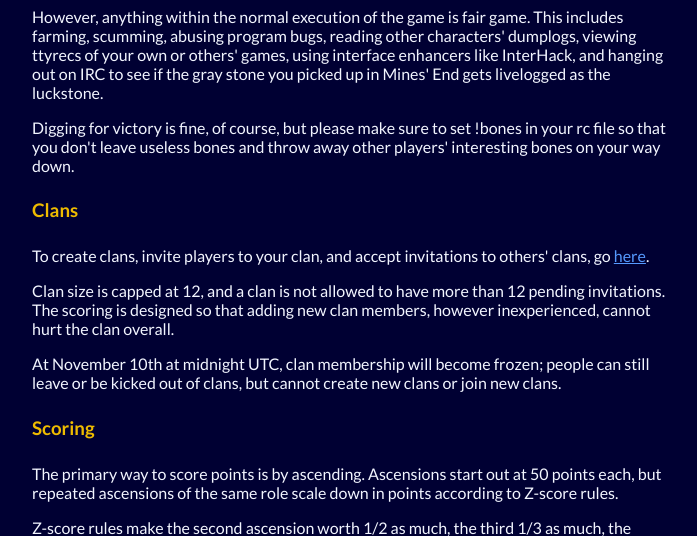
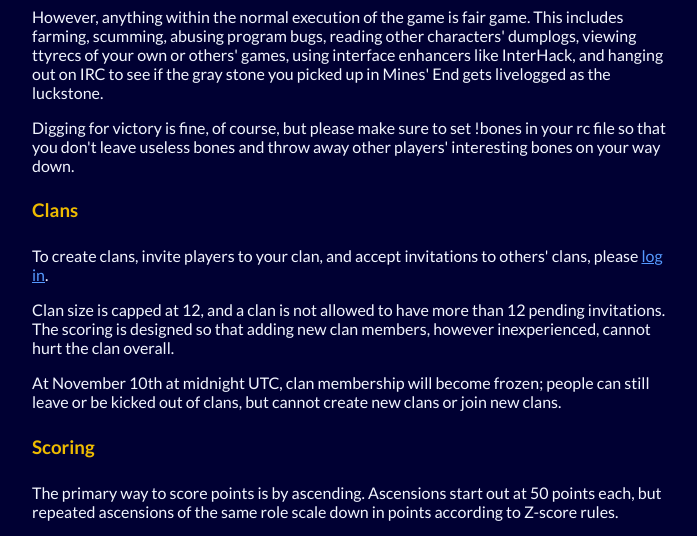
Before and after one commit to nethackscoreboard-org/excession, a Django app: page /rules in a window 1280 px wide. Shown: the part 384-920 px from the top of the page, without its empty margins (288-985 px from the left). Run offline with Django 3.2, Linux system fonts and the light colour scheme; parts of the project's set-up code (start-up, migrations or seed data) failed here and were passed over.

Commit message:
Updates to clan management: clan size cap, fix a couple links

```diff
--- a/tnnt/settings.py
+++ b/tnnt/settings.py
@@ -163,3 +163,7 @@ AUTHENTICATION_BACKENDS = [
 # Path to dgl sqlite3 database
 
 DGL_DATABASE_PATH = './dgamelaunch_test.db'
+
+# Clan size limit
+
+MAX_CLAN_PLAYERS = 12
--- a/tnnt/templates/clanmgmt.html
+++ b/tnnt/templates/clanmgmt.html
@@ -94,6 +94,7 @@
   {% if invites.all %}
     <p>The following clans have invited you: </p>
     <ul>
+      <!-- TODO: this should probably link to the clan? -->
       {% for othclan in invites %}
         <li>
           <form method="post" class="disguised-button">
--- a/tnnt/templates/rules.html
+++ b/tnnt/templates/rules.html
@@ -42,7 +42,12 @@
   <h4>Clans</h4>
   <p>
     To create clans, invite players to your clan, and accept invitations to
-    others' clans, go <a href="clanmgmt/">here</a>.
+    others' clans,
+    {% if not user.is_authenticated %}
+      please <a href="/login">log in</a>.
+    {% else %}
+      go <a href="/clanmgmt">here</a>.
+    {% endif %}
   </p>
   <p>
     Clan size is capped at 12, and a clan is not allowed to have more than 12
--- a/tnnt/views.py
+++ b/tnnt/views.py
@@ -5,6 +5,7 @@ from scoreboard.models import Player, Clan
 from tnnt.forms import CreateClanForm, InviteMemberForm
 from django.http import HttpResponseRedirect
 from . import hardfought_utils # find_player
+from . import settings
 
 def impossible(*args):
     # Yes, I made impossible(). I'm too used to having it around.
@@ -219,6 +220,11 @@ class ClanMgmtView(View):
             ctx['errmsg'] = "That clan has not invited you"
             return
 
+        # clan can't be full
+        if Player.objects.filter(clan=newclan).count() >= settings.MAX_CLAN_PLAYERS:
+            ctx['errmsg'] = "That clan is full"
+            return
+
         # if we got here, we're good to join the clan
         player.clan = newclan
         if player.clan_admin:
```
